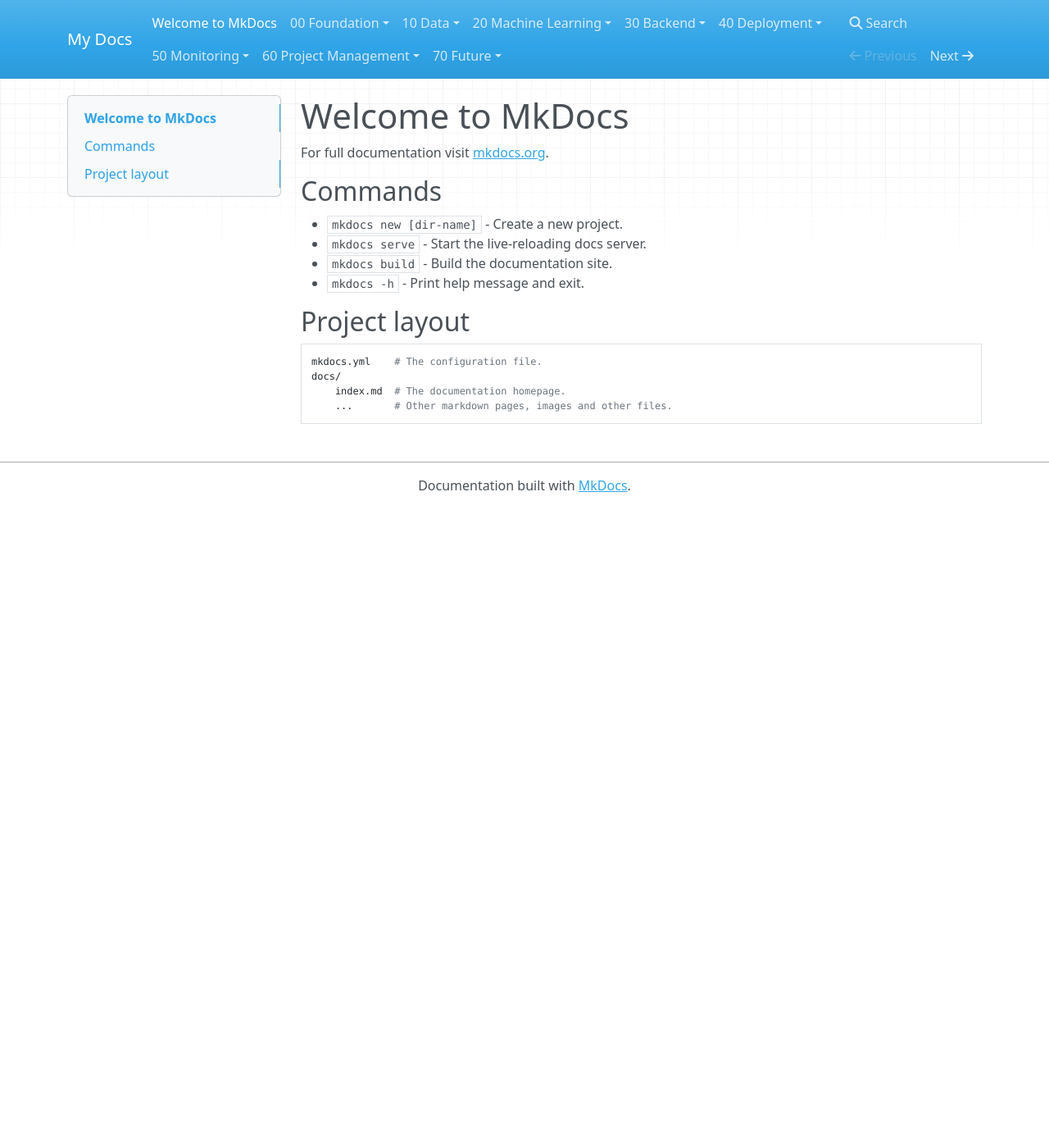
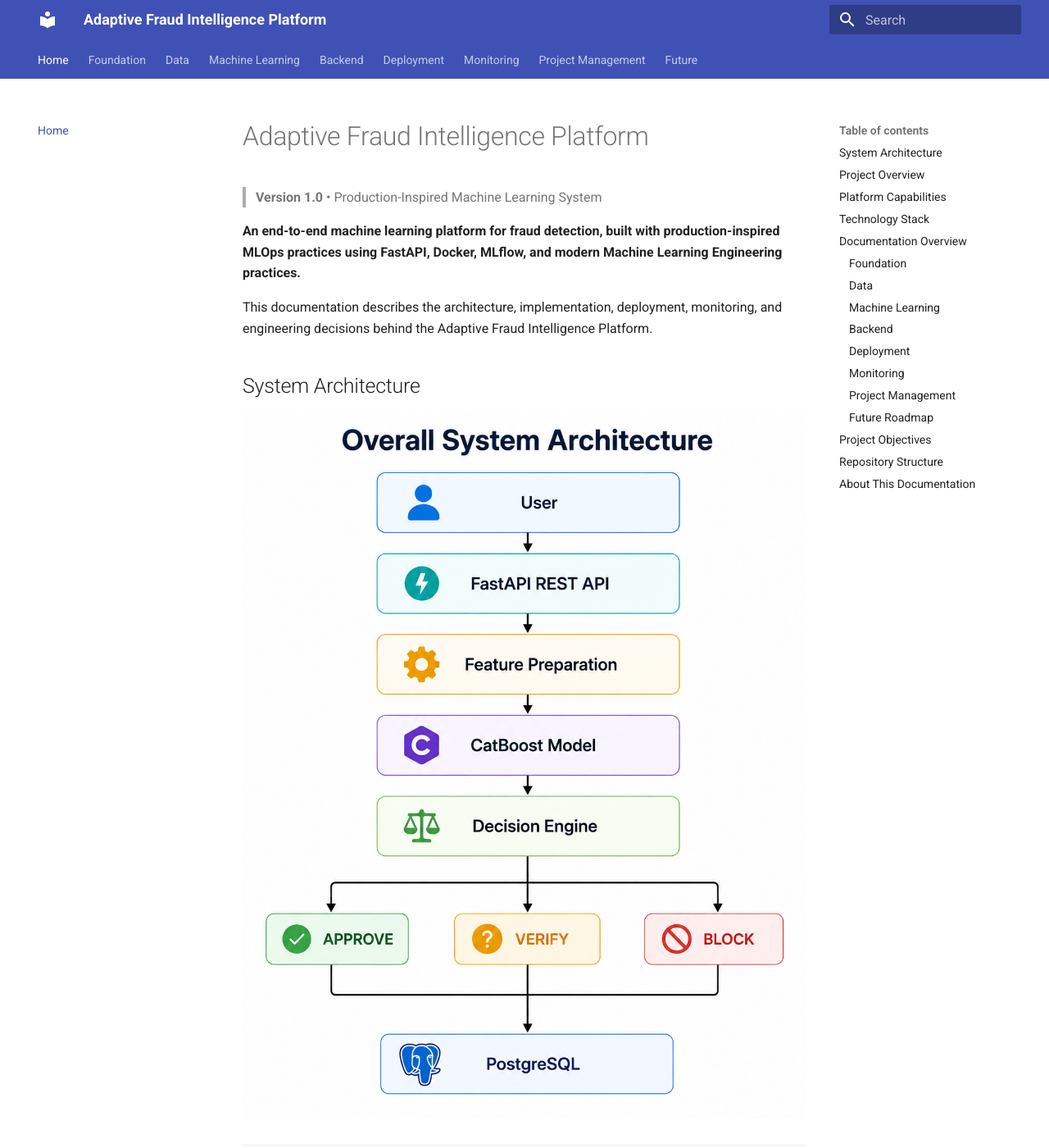
Before and after one commit to Gokul-Kalyan/adaptive-fraud-intelligence-docs, an MkDocs documentation site: the page built from docs/index.md, in a window 1280 px wide and 1400 px high. Shown: the whole window at 82% size. Built offline with MkDocs 1.6.1 and Material for MkDocs 9.7.7, drawn with Linux system fonts in a browser that asks for light colours; nearby versions of some CDN libraries; some of the changed text lies outside the part shown.

````diff
--- a/docs/index.md
+++ b/docs/index.md
@@ -1,17 +1,133 @@
-# Welcome to MkDocs
+# Adaptive Fraud Intelligence Platform
 
-For full documentation visit [mkdocs.org](https://www.mkdocs.org).
+> **Version 1.0** • Production-Inspired Machine Learning System
 
-## Commands
+**An end-to-end machine learning platform for fraud detection, built with production-inspired MLOps practices using FastAPI, Docker, MLflow, and modern Machine Learning Engineering practices.**
 
-* `mkdocs new [dir-name]` - Create a new project.
-* `mkdocs serve` - Start the live-reloading docs server.
-* `mkdocs build` - Build the documentation site.
-* `mkdocs -h` - Print help message and exit.
+This documentation describes the architecture, implementation, deployment, monitoring, and engineering decisions behind the Adaptive Fraud Intelligence Platform.
 
-## Project layout
+## System Architecture
 
-    mkdocs.yml    # The configuration file.
-    docs/
-        index.md  # The documentation homepage.
-        ...       # Other markdown pages, images and other files.
+![Overall System Architecture](assets/images/1_Overall_system_architecture.png)
+
+---
+
+## Project Overview
+
+The Adaptive Fraud Intelligence Platform demonstrates how a fraud detection solution can be designed using modern Machine Learning Engineering principles rather than focusing solely on model development.
+
+The platform combines:
+
+- Machine Learning
+- FastAPI REST APIs
+- MLflow Experiment Tracking
+- Docker Containerization
+- Monitoring & Drift Detection
+- Engineering Documentation
+- Modular Architecture
+
+to simulate a production-inspired fraud detection system.
+
+---
+
+## Platform Capabilities
+
+!!! success "Core Features"
+
+    - End-to-End Machine Learning Workflow
+    - Production-Inspired Architecture
+    - FastAPI REST API
+    - Dockerized Deployment
+    - MLflow Experiment Tracking
+    - Model Registry Integration
+    - Monitoring & Drift Detection
+    - Engineering Documentation
+    - Modular Project Design
+
+---
+
+## Technology Stack
+
+| Layer | Technology |
+|--------|------------|
+| Programming | Python |
+| Machine Learning | Scikit-learn, XGBoost |
+| Backend API | FastAPI |
+| Experiment Tracking | MLflow |
+| Containerization | Docker |
+| Documentation | MkDocs Material |
+| Version Control | Git & GitHub |
+
+---
+
+## Documentation Overview
+
+This documentation is organized into the following sections.
+
+### Foundation
+
+Project vision, scope, charter and documentation standards.
+
+### Data
+
+Dataset understanding, exploratory data analysis and feature engineering.
+
+### Machine Learning
+
+Model development, training pipeline and experiment tracking.
+
+### Backend
+
+REST API implementation using FastAPI and PostgreSQL integration.
+
+### Deployment
+
+Docker architecture and deployment strategy.
+
+### Monitoring
+
+Dashboard design and concept drift detection.
+
+### Project Management
+
+Engineering decisions, project challenges and lessons learned.
+
+### Future Roadmap
+
+Future enhancements including Agentic AI capabilities.
+
+---
+
+## Project Objectives
+
+The primary objectives of this project are to:
+
+- Design an end-to-end fraud detection platform
+- Apply production-inspired MLOps practices
+- Build reproducible ML pipelines
+- Track experiments using MLflow
+- Deploy models through REST APIs
+- Containerize applications using Docker
+- Produce professional engineering documentation
+
+---
+
+## Repository Structure
+
+```text
+docs/
+├── Foundation
+├── Data
+├── Machine Learning
+├── Backend
+├── Deployment
+├── Monitoring
+├── Project Management
+└── Future
+```
+
+---
+
+## About This Documentation
+
+This documentation serves as the engineering reference for the **Adaptive Fraud Intelligence Platform**, covering system design, implementation details, deployment strategy, monitoring concepts, and future enhancements.
--- a/mkdocs.yml
+++ b/mkdocs.yml
@@ -1 +1,72 @@
-site_name: My Docs
+site_name: Adaptive Fraud Intelligence Platform
+site_description: End-to-End Fraud Detection System Documentation
+site_author: Gokul Kalyan
+
+theme:
+  name: material
+  language: en
+
+  features:
+    - navigation.tabs
+    - navigation.sections
+    - navigation.expand
+    - navigation.top
+    - navigation.indexes
+    - search.highlight
+    - search.suggest
+    - content.code.copy
+    - toc.follow
+
+markdown_extensions:
+  - admonition
+  - attr_list
+  - tables
+  - toc:
+      permalink: true
+  - pymdownx.details
+  - pymdownx.superfences
+  - pymdownx.highlight:
+      anchor_linenums: true
+  - pymdownx.inlinehilite
+  - pymdownx.snippets
+  - pymdownx.tabbed:
+      alternate_style: true
+
+nav:
+  - Home: index.md
+
+  - Foundation:
+      - Documentation Guide: 00_Foundation/DOCUMENTATION_GUIDE.md
+      - Project Charter: 00_Foundation/PROJECT_CHARTER.md
+      - Project Overview: 00_Foundation/PROJECT_OVERVIEW.md
+      - Project Scope: 00_Foundation/PROJECT_SCOPE.md
+
+  - Data:
+      - Dataset: 10_Data/DATASET.md
+      - Exploratory Data Analysis: 10_Data/EDA.md
+      - Feature Engineering: 10_Data/FEATURE_ENGINEERING.md
+
+  - Machine Learning:
+      - Model Development: 20_Machine_Learning/MODEL_DEVELOPMENT.md
+      - Experiment Tracking: 20_Machine_Learning/EXPERIMENT_TRACKING.md
+
+  - Backend:
+      - FastAPI: 30_Backend/FASTAPI.md
+      - PostgreSQL: 30_Backend/POSTGRESQL.md
+
+  - Deployment:
+      - Docker: 40_Deployment/DOCKER.md
+      - Cloud Deployment: 40_Deployment/CLOUD_DEPLOYMENT.md
+
+  - Monitoring:
+      - Dashboard: 50_Monitoring/DASHBOARD.md
+      - Drift Detection: 50_Monitoring/DRIFT_DETECTION.md
+
+  - Project Management:
+      - Design Decisions: 60_Project_Management/DESIGN_DECISIONS.md
+      - Challenges: 60_Project_Management/CHALLENGES.md
+      - Lessons Learned: 60_Project_Management/LESSONS_LEARNED.md
+
+  - Future:
+      - Roadmap: 70_Future/ROADMAP.md
+      - Agentic AI: 70_Future/AGENTIC_AI.md
````
Also changed, not shown: docs/assets/images/1_Overall_system_architecture.png (added), 1 other file.
